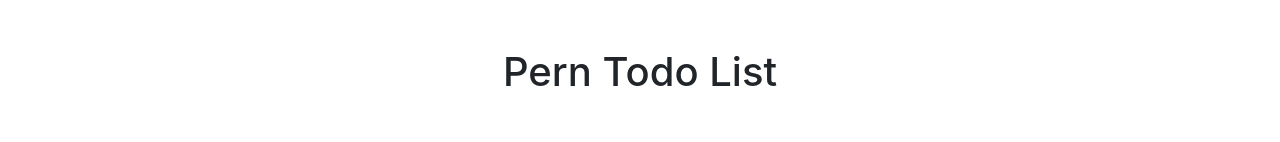
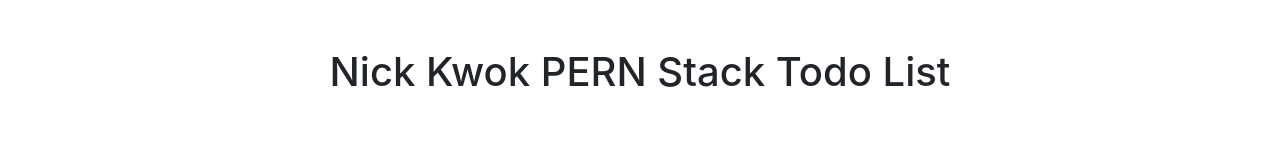
Before and after one commit to nwkwok/PERN-to-do, a React (Create React App) app in the folder client/: page / in a window 1280 px wide. Shown: the top 142 px of the page. Built offline with nearby package versions, Linux system fonts and the light colour scheme; no server answers.

Commit message:
edit for testing

```diff
--- a/client/src/components/InputTodo.js
+++ b/client/src/components/InputTodo.js
@@ -22,7 +22,7 @@
 
     return (
         <Fragment>
-            <h1 className="text-center mt-5"> Pern Todo List</h1>
+            <h1 className="text-center mt-5">Nick Kwok PERN Stack Todo List</h1>
             <form className="d-flex mt-5" onSubmit={onSubmitForm}>
                 <input
                     type="text"
```
Also changed, not shown: 1 other file (tests, documents, lock files or other folders).
